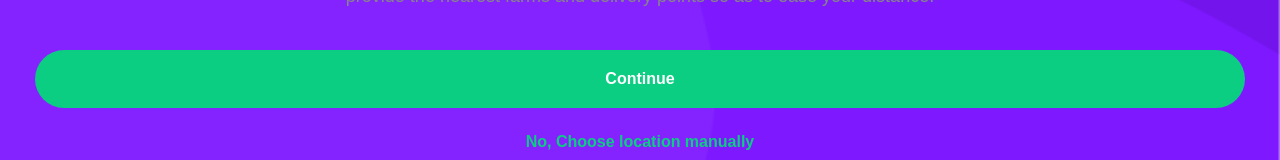
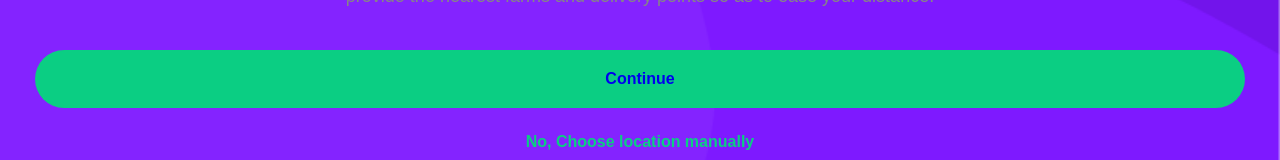
Before and after one commit to pavna99/FarmCart, a React (Create React App) app: page /location in a window 1280 px wide. Shown: the part 564-724 px from the top of the page. Built offline with nearby package versions, Linux system fonts and the light colour scheme; a web font is replaced by a local one.

Commit message:
login page created

```diff
--- a/src/containers/LocationPage/LocationPage.jsx
+++ b/src/containers/LocationPage/LocationPage.jsx
@@ -1,5 +1,6 @@
 import React from 'react';
 import './LocationPage.css';
+import { Link } from 'react-router-dom';
 function LocationPage() {
     return (
         <div className='LocationPage'>
@@ -13,7 +14,9 @@ function LocationPage() {
                 </br>provide the nearest farms and delivery points so as to ease your distance.
                 </div>
                 <div className='continuebutton'>
+                    <Link to="/login">
                     Continue
+                    </Link>
                 </div>
                 <div className='Nomessage'>
                      No, Choose location manually
--- a/src/containers/LoginPage/LoginPage.jsx
+++ b/src/containers/LoginPage/LoginPage.jsx
@@ -1,5 +1,6 @@
 import React from 'react';
 import './LoginPage.css';
+import { Link } from 'react-router-dom';
 function LoginPage() {
     return (
         <div >
```
